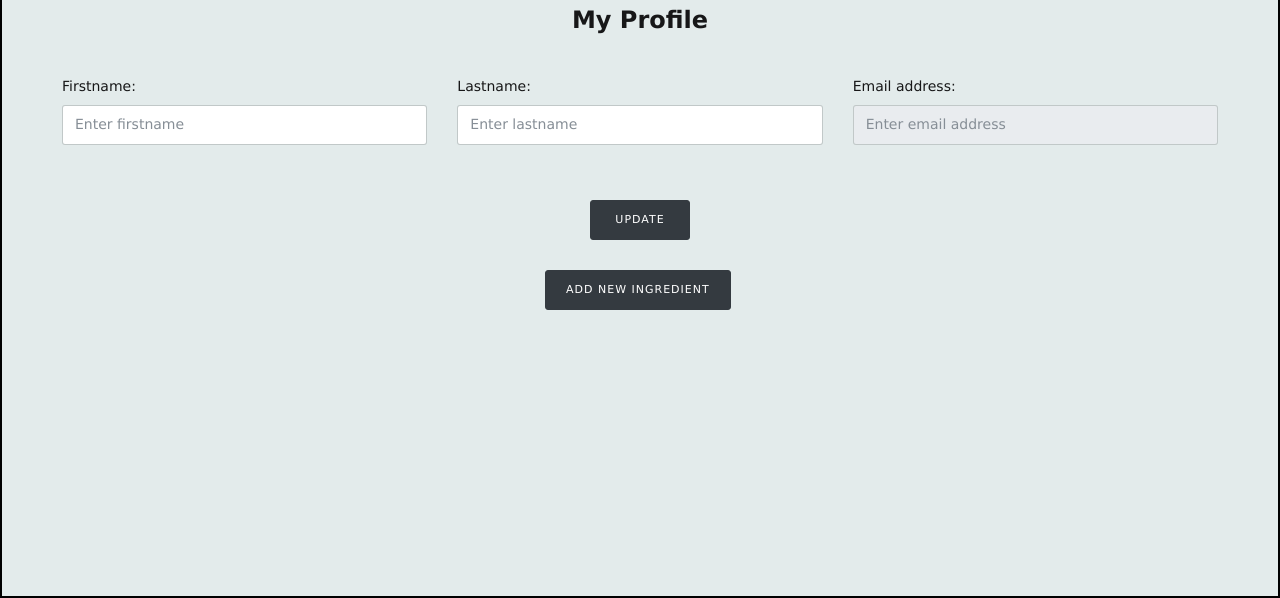
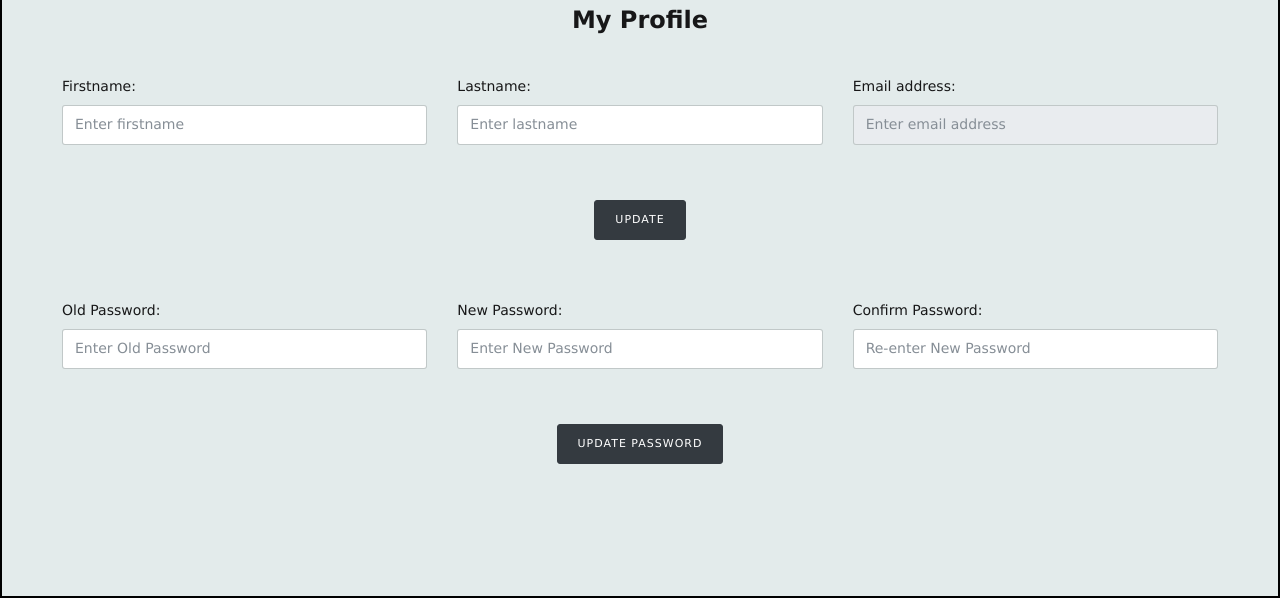
Before and after one commit to rushitkanani/cooking_robot, a PHP site: page /user_profile.php in a window 1280 px wide; the page is wider, and only the part inside the window is pictured. Shown: the part 202-800 px from the top of that part. Run offline with PHP 8.4, Linux system fonts and the light colour scheme; the visitor is signed in with stand-in values (Sample User, id 1); data that the repository does not hold is empty; some web fonts are replaced.

Commit message:
Update user_profile.php

```diff
--- a/user_profile.php
+++ b/user_profile.php
@@ -45,32 +45,87 @@
                   <input class="form-control" type="text" id="email" placeholder="Enter email address" disabled>
                 </div>
               </div><!-- col-4 -->
+            </div><!-- row -->
+              <div class="form-layout-footer" style="text-align: center">
+                <button class="btn btn-info btn-dark justify-content-center" id="update" >UPDATE</button>
+              </div>
+              </div>
+
+
+              <div class="form-layout form-layout-1" style="border: none;">
+                <form method='post' action='update_user_password.php' name = "password_form">
+              <div class="row mg-b-25">
+            <div class="col-lg-4">
+                <div class="form-group">
+                  <label class="form-control-label">Old Password: </label>
+                  <input class="form-control" type="text" id="old_password" name ="old_password" placeholder="Enter Old Password">
+                </div>
+              </div><!-- col-4 -->
+              <div class="col-lg-4">
+                <div class="form-group">
+                  <label class="form-control-label">New Password: </label>
+                  <input class="form-control" type="text" id="new_password" name ="new_password" placeholder="Enter New Password">
+                </div>
+              </div><!-- col-4 -->
+              <div class="col-lg-4">
+                <div class="form-group">
+                  <label class="form-control-label">Confirm Password: </label>
+                  <input class="form-control" type="text" id="confirm_password" name="confirm_password" placeholder="Re-enter New Password">
+                </div>
+              </div><!-- col-4 -->
              <!-- col-8 -->
               <!-- col-4 -->
-            </div><!-- row -->
+            <!-- row -->
 
-            <div class="form-layout-footer">
-              <button class="btn btn-info btn-dark" id="update" style='width:100px;margin:0 50%;position:relative;left:-50px;'>UPDATE</button>
-            </div><!-- form-layout-footer -->
-          </div>
-          <div class="form-layout-footer">
-              <button class="btn btn-info btn-dark" style='margin:0 50%;position:relative;left: -95px;px;'><a href="ingredients.php"; style="color: white";>Add New Ingredient</a></button>
-            </div>
-          </div>
+          </div><!-- row -->
+            <div class="form-layout-footer" style="text-align: center">
+                <button class="btn btn-info btn-dark justify-content-center" id="update_password" >UPDATE PASSWORD</button>
+              </div>
+        </div>
+      </div><!-- form-layout-footer -->
+
 
 </body>
 
 
 <script type = "text/javascript">
-    $(function() {
+    // $(function() {
+// $('#update_password').click(function() {
+
+// var old_password = $('#old_password').val();
+// var new_password = $('#new_password').val();
+// var confirm_password = $('#confirm_password').val();
+
+// if (old_password == ""|| new_password == "" || confirm_password == ""){
+//   alert('Password Fields cannot be empty');
+// }
+// else if (old_password == new_password){
+//   alert ('Password should be unique');
+// }
+// elseif (confirm_password != new_password){
+//   alert ('password does not match');
+// }
+
+
+
+
+// })
+
+      // update button
         $('#update').click(function() {
+          var first_name = $('#fname').val()
+          var last_name = $('#lname').val()
+          if(first_name == "" || last_name == ""){
+            alert('Firstname & Lastname cannot be empty')
+          }
+          else{
             $.ajax({
                 type: 'post',
                 url: 'update_user_data.php',
                 dataType: 'json',
                 data: {
-                    'first_name' : $('#fname').val(),
-                    'last_name' : $('#lname').val(),
+                    'first_name' : first_name,
+                    'last_name' : last_name,
                 },
                 success: function (response) {
                     console.log(response);
@@ -81,8 +136,9 @@
                     }
                 }
             });
+          }
         });
-    });
+    // });
 
     function load_data(){
         $.ajax({
```
